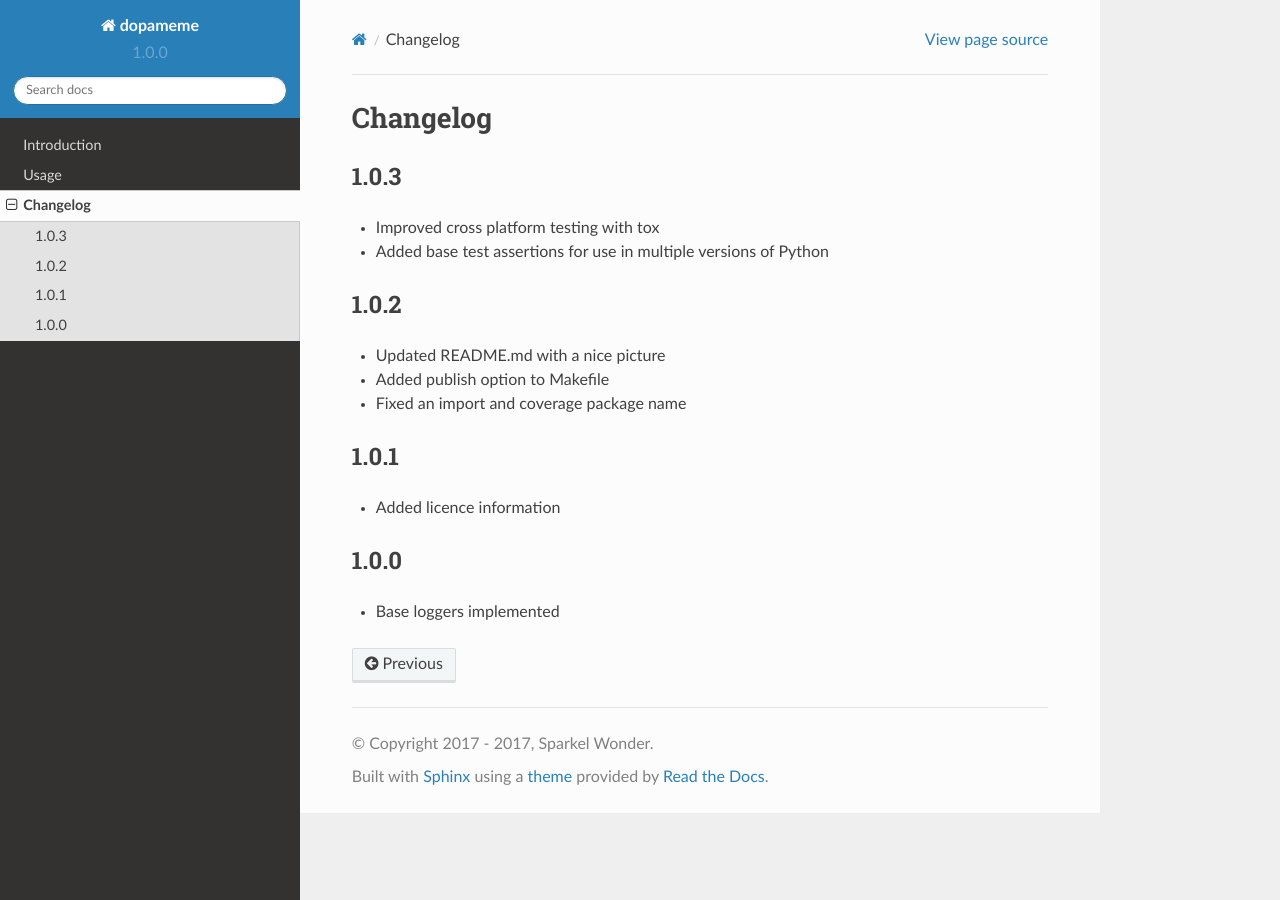
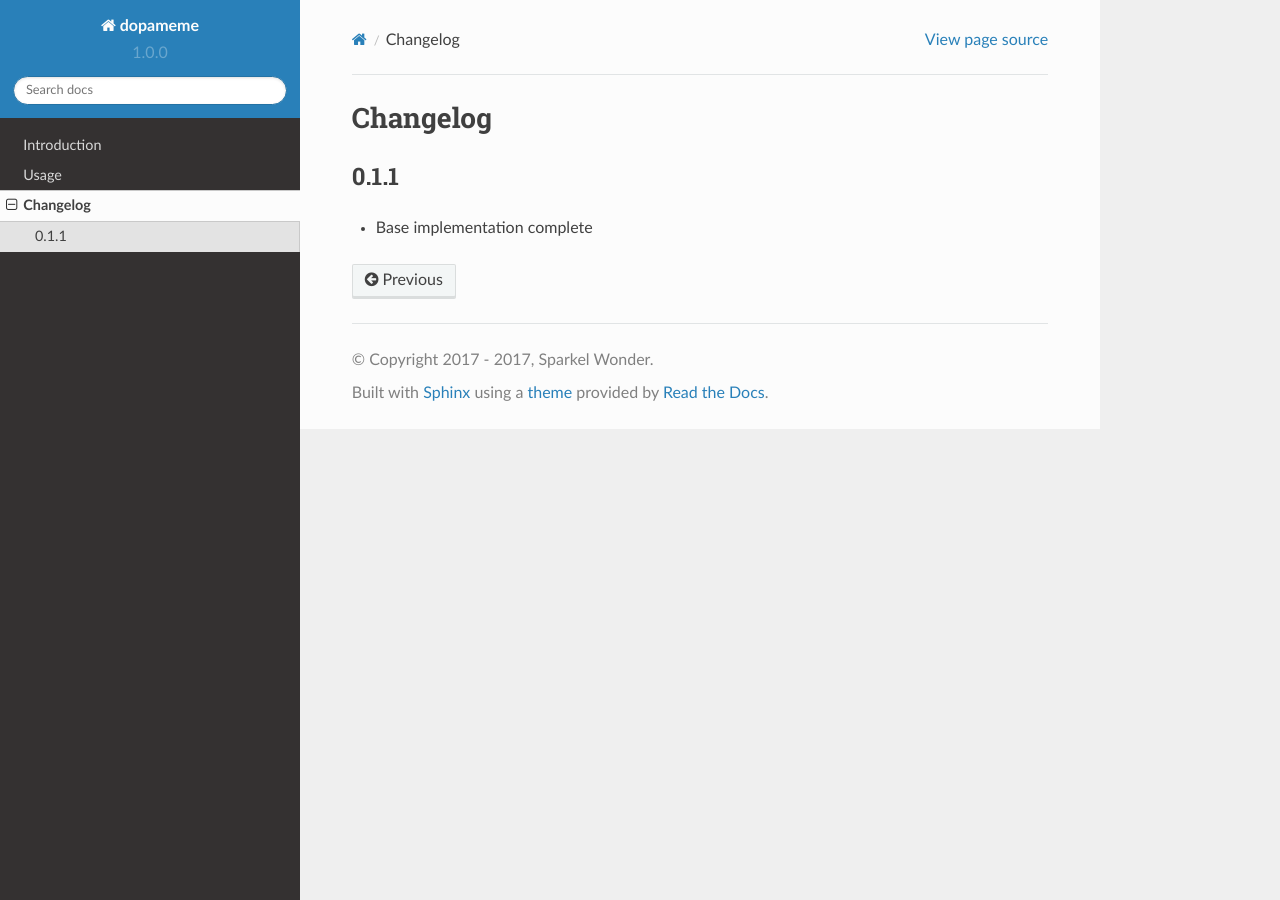
Before and after one commit to middlemarch/cutiverse, a Sphinx documentation site: the page built from docs/source/changelog.rst, in a window 1280 px wide. Built offline with Sphinx 7.4.7 and the Read the Docs theme 2.0.0, drawn with Linux system fonts in a browser that asks for light colours.

Commit message:
Fix changelog

```diff
--- a/docs/source/changelog.rst
+++ b/docs/source/changelog.rst
@@ -1,22 +1,6 @@
 Changelog
 =========
 
-1.0.3
+0.1.1
 -----
-- Improved cross platform testing with tox
-- Added base test assertions for use in multiple
-  versions of Python
-
-1.0.2
------
-- Updated README.md with a nice picture
-- Added publish option to Makefile
-- Fixed an import and coverage package name
-
-1.0.1
------
-- Added licence information
-
-1.0.0
------
-- Base loggers implemented
+- Base implementation complete
```
